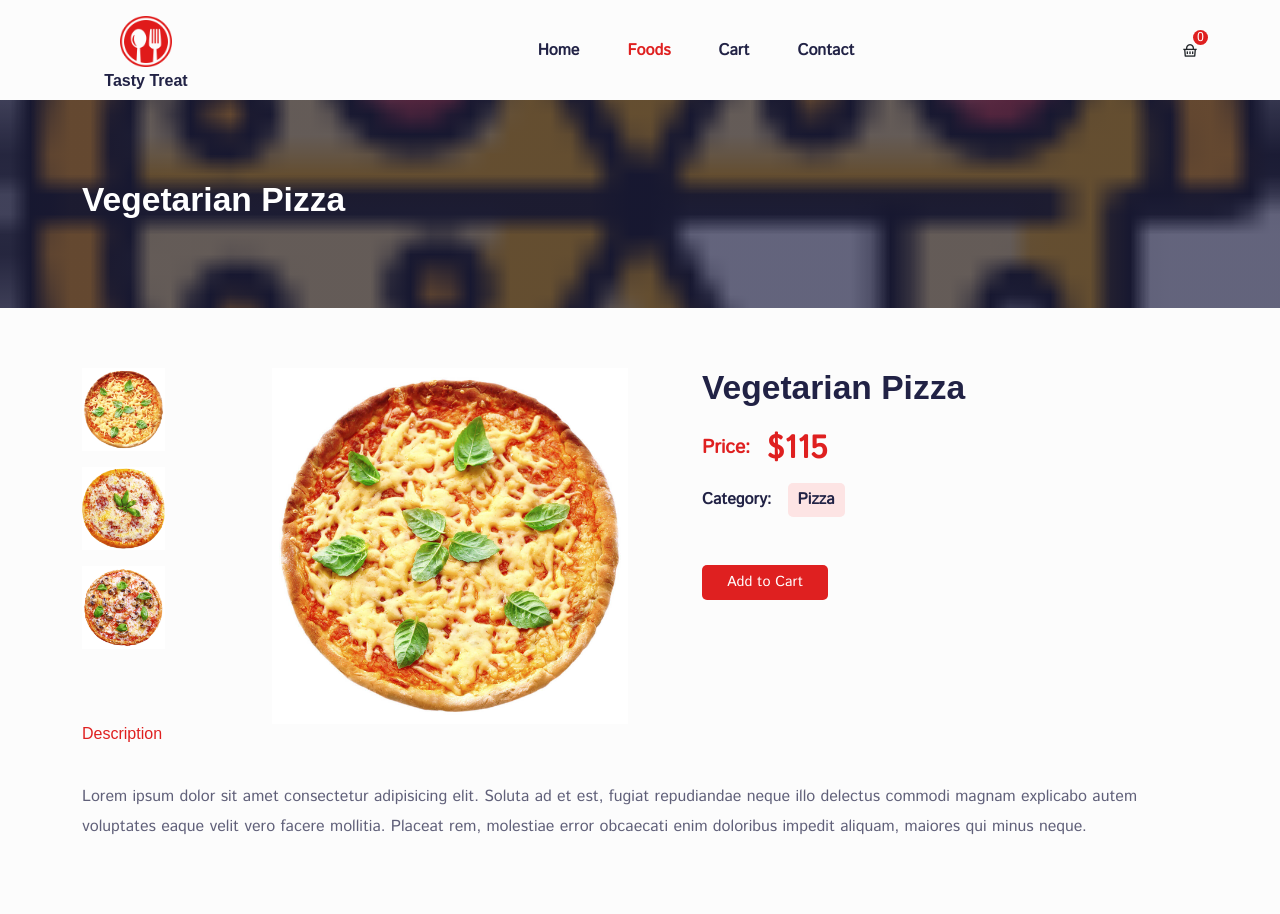
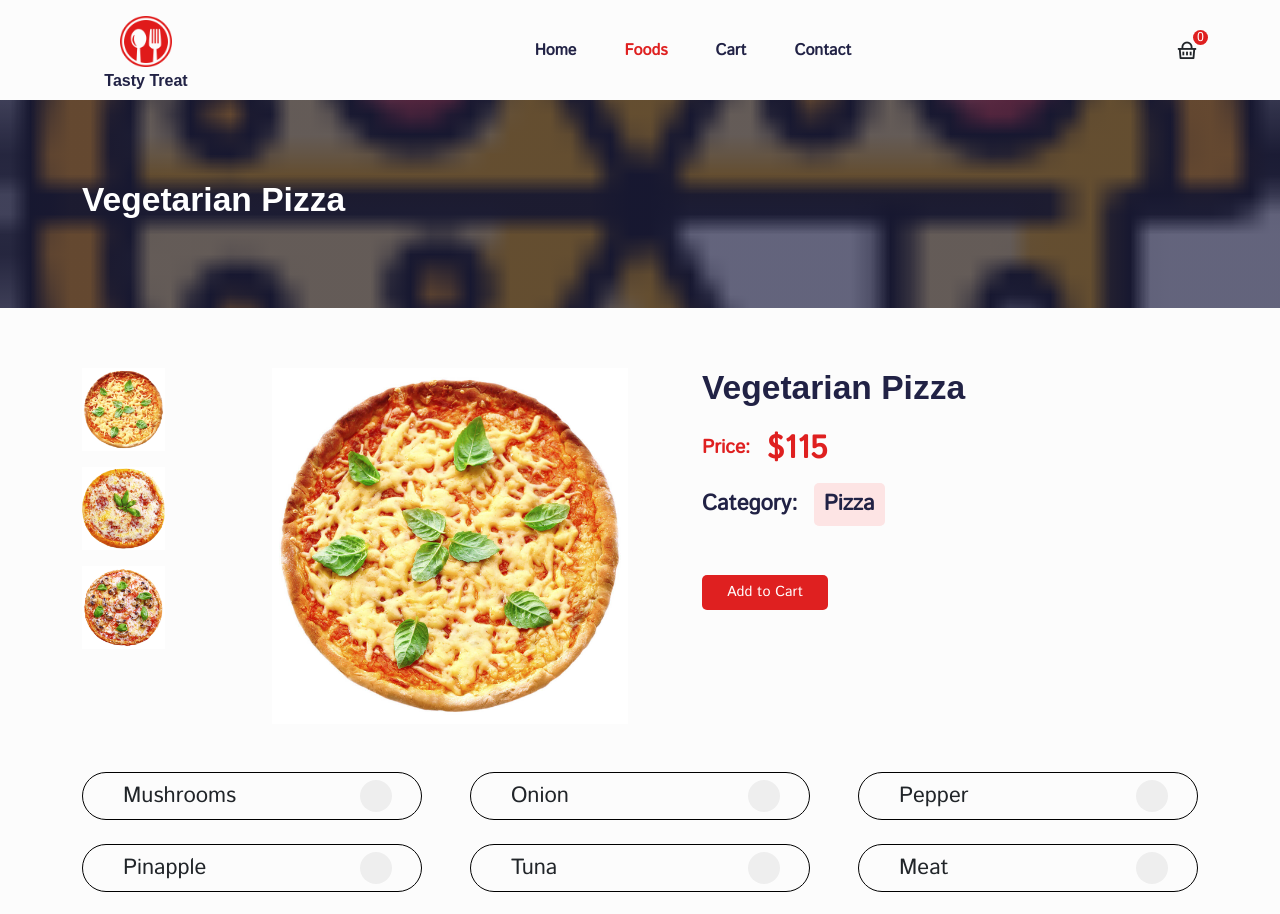
Before and after one commit to algoSupport/Food-ordering-app, a React (Create React App) app: page /pizzas/02 in a window 1280 px wide. Shown: the top 914 px of the page. Built offline with nearby package versions, Linux system fonts and the light colour scheme; a web font is replaced by a local one.

Commit message:
Add extra ingredients

```diff
--- a/package.json
+++ b/package.json
@@ -8,6 +8,7 @@
     "@testing-library/react": "^11.2.7",
     "@testing-library/user-event": "^12.8.3",
     "bootstrap": "^5.1.3",
+    "immer": "^9.0.12",
     "react": "^17.0.2",
     "react-dom": "^17.0.2",
     "react-icons": "^4.8.0",
@@ -16,6 +17,7 @@
     "react-router-dom": "^6.2.1",
     "react-scripts": "4.0.3",
     "reactstrap": "^9.0.1",
+    "redux-logger": "^3.0.6",
     "remixicon": "^2.5.0",
     "web-vitals": "^1.1.2"
   },
--- /dev/null
+++ b/src/components/ExtraIngredient/ExtraIngredient.jsx
@@ -0,0 +1,17 @@
+import React from "react";
+import './styles.css'
+
+const ExtraIngredient = ({ingredient, onSelect, isChecked}) => {
+
+  return (
+    <div className="extraIngredient">
+        <label className="container">
+            {ingredient}
+            <input type="checkbox" checked={isChecked} onChange={() => onSelect(ingredient)}/>
+            <span className="checkmark"></span>
+        </label>
+    </div>
+  );
+};
+
+export default ExtraIngredient;
--- /dev/null
+++ b/src/components/ExtraIngredient/styles.css
@@ -0,0 +1,70 @@
+.extraIngredient{
+    border: 1px solid black;
+    display: flex;
+    height: 3rem;
+    align-items: center;
+    padding: 0 1rem;
+    margin-bottom: 1.5rem;
+    border-radius: 20rem;
+}
+
+/* The container */
+.container {
+  display: block;
+  position: relative;
+  cursor: pointer;
+  font-size: 22px;
+  -webkit-user-select: none;
+  -moz-user-select: none;
+  -ms-user-select: none;
+  user-select: none;
+}
+
+/* Hide the browser's default checkbox */
+.container input {
+  position: absolute;
+  opacity: 0;
+  cursor: pointer;
+  height: 0;
+  width: 0;
+}
+
+.checkmark {
+  position: absolute;
+  top: 0;
+  right: 0.8rem;
+  height: 2rem;
+  width: 2rem;
+  background-color: #eee;
+  border-radius: 3rem;
+}
+
+.container:hover input ~ .checkmark {
+  background-color: #ccc;
+}
+
+.container input:checked ~ .checkmark {
+  background-color: #df2020;
+}
+
+.checkmark:after {
+  content: "";
+  position: absolute;
+  display: none;
+}
+
+.container input:checked ~ .checkmark:after {
+  display: block;
+}
+
+.container .checkmark:after {
+  left: 0.7rem;
+  top: 5px;
+  width: 0.5rem;
+  height: 1rem;
+  border: solid white;
+  border-width: 0 3px 3px 0;
+  -webkit-transform: rotate(45deg);
+  -ms-transform: rotate(45deg);
+  transform: rotate(45deg);
+}
--- a/src/components/UI/cart/CartItem.jsx
+++ b/src/components/UI/cart/CartItem.jsx
@@ -7,7 +7,7 @@ import { useDispatch } from "react-redux";
 import { cartActions } from "../../../store/shopping-cart/cartSlice";
 
 const CartItem = ({ item }) => {
-  const { id, title, price, image01, quantity, totalPrice } = item;
+  const { id, title, price, image01, quantity, totalPrice, extraIngredients } = item;
 
   const dispatch = useDispatch();
 
@@ -18,16 +18,17 @@ const CartItem = ({ item }) => {
         title,
         price,
         image01,
+        extraIngredients
       })
     );
   };
 
   const decreaseItem = () => {
-    dispatch(cartActions.removeItem(id));
+    dispatch(cartActions.removeItem({id, extraIngredients}));
   };
 
   const deleteItem = () => {
-    dispatch(cartActions.deleteItem(id));
+    dispatch(cartActions.deleteItem({id, extraIngredients}));
   };
 
   return (
@@ -41,6 +42,19 @@ const CartItem = ({ item }) => {
             <p className=" d-flex align-items-center gap-5 cart__product-price">
               {quantity}x <span>${totalPrice}</span>
             </p>
+            <div className="d-flex flex-column">
+            {
+              extraIngredients !== undefined && (
+                Array.from(extraIngredients).map(value => {
+                  return(
+                    <p key={value} className="m-0">
+                      {value}
+                    </p>
+                  )
+                })
+                )
+              }
+              </div>
             <div className=" d-flex align-items-center justify-content-between increase__decrease-btn">
               <span className="increase__btn" onClick={incrementItem}>
                 <i className="ri-add-line"></i>
--- a/src/components/UI/product-card/ProductCard.jsx
+++ b/src/components/UI/product-card/ProductCard.jsx
@@ -10,7 +10,7 @@ import { cartActions } from "../../../store/shopping-cart/cartSlice";
 import { Link } from "react-router-dom";
 
 const ProductCard = (props) => {
-  const { id, title, image01, price } = props.item;
+  const { id, title, image01, price, extraIngredients } = props.item;
   const dispatch = useDispatch();
 
   const addToCart = () => {
@@ -20,6 +20,7 @@ const ProductCard = (props) => {
         title,
         image01,
         price,
+        extraIngredients
       })
     );
   };
--- a/src/pages/PizzaDetails.jsx
+++ b/src/pages/PizzaDetails.jsx
@@ -5,7 +5,7 @@ import { useParams } from "react-router-dom";
 import Helmet from "../components/Helmet/Helmet";
 import CommonSection from "../components/UI/common-section/CommonSection";
 import { Container, Row, Col } from "reactstrap";
-
+import ExtraIngredient from '../components/ExtraIngredient/ExtraIngredient.jsx'
 import { useDispatch } from "react-redux";
 import { cartActions } from "../store/shopping-cart/cartSlice";
 
@@ -14,11 +14,30 @@ import "../styles/product-card.css";
 
 import ProductCard from "../components/UI/product-card/ProductCard";
 
+const ExtraIngredients = {
+	MUSHROOMS: "Mushrooms",
+	ONION: "Onion",
+	PEPPER: "Pepper",
+	PINAPPLE: "Pinapple",
+  TUNA: "Tuna",
+  MEAT: "Meat",
+  CHEESE: "Cheese",
+  HOTSAUCE: "Hot Sauce",
+  CORN: "Corn"
+}
+
 const PizzaDetails = () => {
   const { id } = useParams();
   const dispatch = useDispatch();
+  const [extraIngredients, setExtraIngredients] = useState([]);
 
   const product = products.find((product) => product.id === id);
+
+  useEffect(() => {
+    console.log('aqui')
+    setExtraIngredients([]);
+  }, [id]);
+
   const [previewImg, setPreviewImg] = useState(product.image01);
   const { title, price, category, desc, image01 } = product;
 
@@ -31,17 +50,23 @@ const PizzaDetails = () => {
         title,
         price,
         image01,
+        extraIngredients
       })
-    );
-  };
+      );
+    };
 
-  useEffect(() => {
-    setPreviewImg(product.image01);
-  }, [product]);
+    useEffect(() => {
+      setPreviewImg(product.image01);
+      window.scrollTo(0, 0);
+    }, [product]);
 
-  useEffect(() => {
-    window.scrollTo(0, 0);
-  }, [product]);
+    function updateExtraIngredients(ingredient) {
+      if(extraIngredients.includes(ingredient)) {
+        setExtraIngredients(extraIngredients.filter(item => item !== ingredient));
+      } else {
+        setExtraIngredients(previousState => [...previousState, ingredient]);
+      }
+    }
 
   return (
     <Helmet title="Product-details">
@@ -97,6 +122,16 @@ const PizzaDetails = () => {
               </div>
             </Col>
 
+            <Col lg='12'>
+              <div className="extraIngredientsGrid">
+                {(Object.values(ExtraIngredients)).map((ingredient) => {
+                  return (
+                    <ExtraIngredient isChecked={extraIngredients.includes(ingredient)}  key={ingredient} onSelect={ingredient => updateExtraIngredients(ingredient)} ingredient={ingredient}></ExtraIngredient>
+                  )
+                })}
+              </div>
+            </Col>
+
             <Col lg="12">
               <h6 className="description">Description</h6>
               <div className="description__content">
--- a/src/store/shopping-cart/cartSlice.js
+++ b/src/store/shopping-cart/cartSlice.js
@@ -35,14 +35,12 @@ const cartSlice = createSlice({
     // =========== add item ============
     addItem(state, action) {
       const newItem = action.payload;
-      const existingItem = state.cartItems.find(
-        (item) => item.id === newItem.id
-      );
+      const id = action.payload.id;
+      const extraIngredients = JSON.stringify(action.payload.extraIngredients);
+      const existingItem = state.cartItems.find((item) => (item.id === id && JSON.stringify(item.extraIngredients)=== extraIngredients));
       state.totalQuantity++;
 
       if (!existingItem) {
-        // ===== note: if you use just redux you should not mute state array instead of clone the state array, but if you use redux toolkit that will not a problem because redux toolkit clone the array behind the scene
-
         state.cartItems.push({
           id: newItem.id,
           title: newItem.title,
@@ -50,6 +48,7 @@ const cartSlice = createSlice({
           price: newItem.price,
           quantity: 1,
           totalPrice: newItem.price,
+          extraIngredients: newItem.extraIngredients
         });
       } else {
         existingItem.quantity++;
@@ -70,15 +69,18 @@ const cartSlice = createSlice({
       );
     },
 
+
+
     // ========= remove item ========
 
     removeItem(state, action) {
-      const id = action.payload;
-      const existingItem = state.cartItems.find((item) => item.id === id);
+      const id = action.payload.id;
+      const extraIngredients = JSON.stringify(action.payload.extraIngredients);
+      const existingItem = state.cartItems.find((item) => (item.id === id && JSON.stringify(item.extraIngredients)=== extraIngredients));
       state.totalQuantity--;
 
       if (existingItem.quantity === 1) {
-        state.cartItems = state.cartItems.filter((item) => item.id !== id);
+        state.cartItems = state.cartItems.filter((item) => item !== existingItem);
       } else {
         existingItem.quantity--;
         existingItem.totalPrice =
@@ -100,11 +102,12 @@ const cartSlice = createSlice({
     //============ delete item ===========
 
     deleteItem(state, action) {
-      const id = action.payload;
-      const existingItem = state.cartItems.find((item) => item.id === id);
+      const id = action.payload.id;
+      const extraIngredients = JSON.stringify(action.payload.extraIngredients);
+      const existingItem = state.cartItems.find((item) => (item.id === id && JSON.stringify(item.extraIngredients)=== extraIngredients));
 
       if (existingItem) {
-        state.cartItems = state.cartItems.filter((item) => item.id !== id);
+        state.cartItems = state.cartItems.filter((item) => item !== existingItem);
         state.totalQuantity = state.totalQuantity - existingItem.quantity;
       }
 
--- a/src/store/store.js
+++ b/src/store/store.js
@@ -1,11 +1,14 @@
 import { configureStore } from "@reduxjs/toolkit";
 import cartSlice from "./shopping-cart/cartSlice";
 import cartUiSlice from "./shopping-cart/cartUiSlice";
+import logger from 'redux-logger'
+import thunk from 'redux-thunk'
 
 const store = configureStore({
   reducer: {
     cart: cartSlice.reducer,
     cartUi: cartUiSlice.reducer,
+    middleware: [thunk, logger]
   },
 });
 
--- a/src/styles/product-details.css
+++ b/src/styles/product-details.css
@@ -10,6 +10,14 @@
 }
 .product__price span {
   font-size: 2rem;
+}
+
+.extraIngredientsGrid {
+    display: grid;
+    grid-column-gap: 3rem;
+    grid-template-columns: repeat(3, 1fr);
+    justify-content: space-between;
+    margin-top: 3rem;
 }
 
 .category {
@@ -48,7 +56,7 @@
   font-size: 1.4rem;
 }
 
-@media only screen and (max-width: 768px) {
+@media only screen and (max-width: 830px) {
   .product__title {
     font-size: 1.2rem;
   }
@@ -67,6 +75,10 @@
 
   .related__Product-title {
     font-size: 1.2rem;
+  }
+
+  .extraIngredientsGrid {
+    grid-template-columns: repeat(2, 1fr)
   }
 }
 
@@ -87,4 +99,8 @@
     display: inline-block;
     margin-right: 10px;
   }
+
+  .extraIngredientsGrid {
+    grid-template-columns: repeat(1, 1fr)
+  }
 }
--- a/src/styles/shopping-cart.css
+++ b/src/styles/shopping-cart.css
@@ -20,7 +20,7 @@
 
 .cart__item-list {
   height: calc(100vh - 140px);
-  overflow-y: scroll;
+  overflow-y: auto;
 }
 
 .cart__item-list > h6 {
```
Also changed, not shown: src/assets/fake-data/products.js (line endings or trailing spaces), 1 other file (tests, documents, lock files or other folders).
